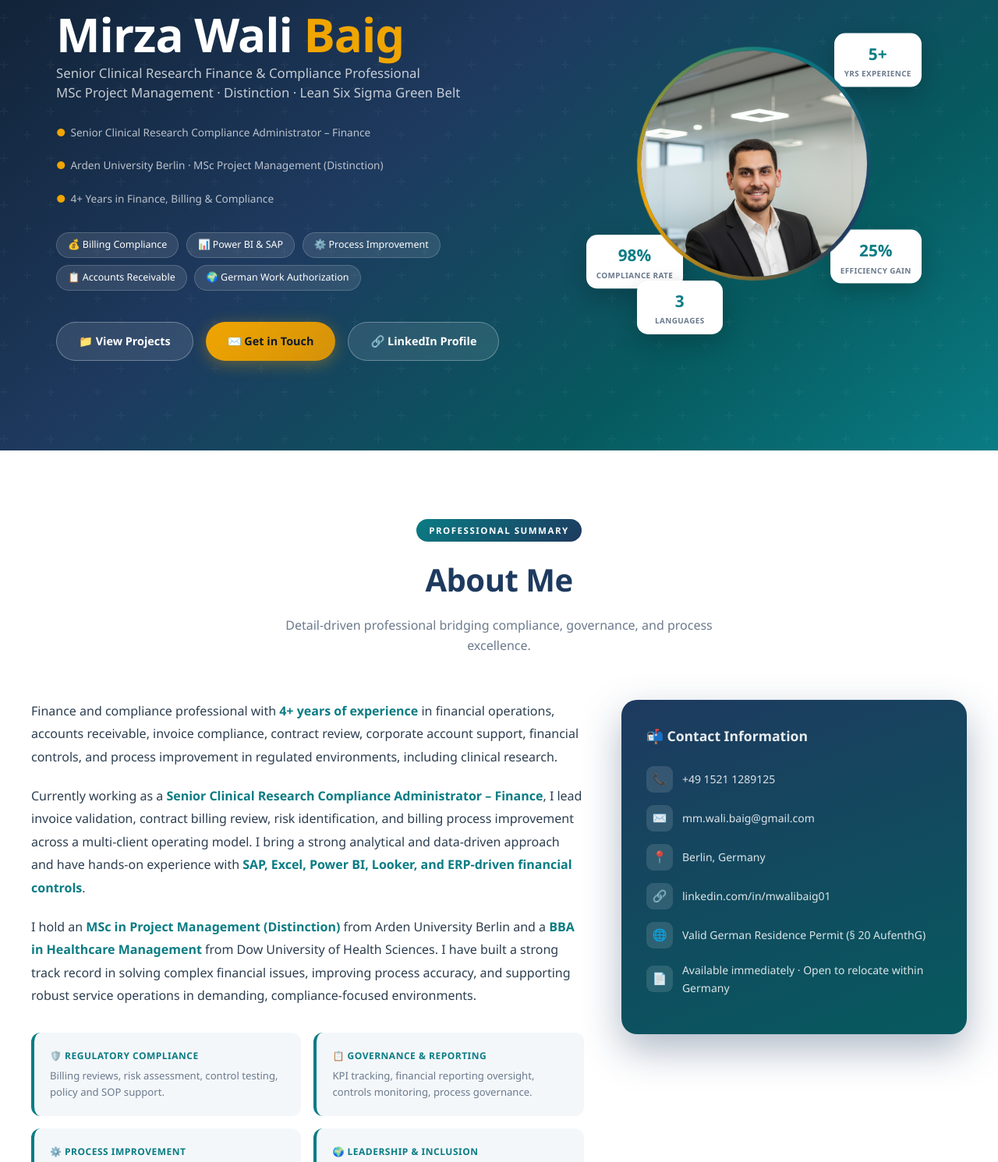
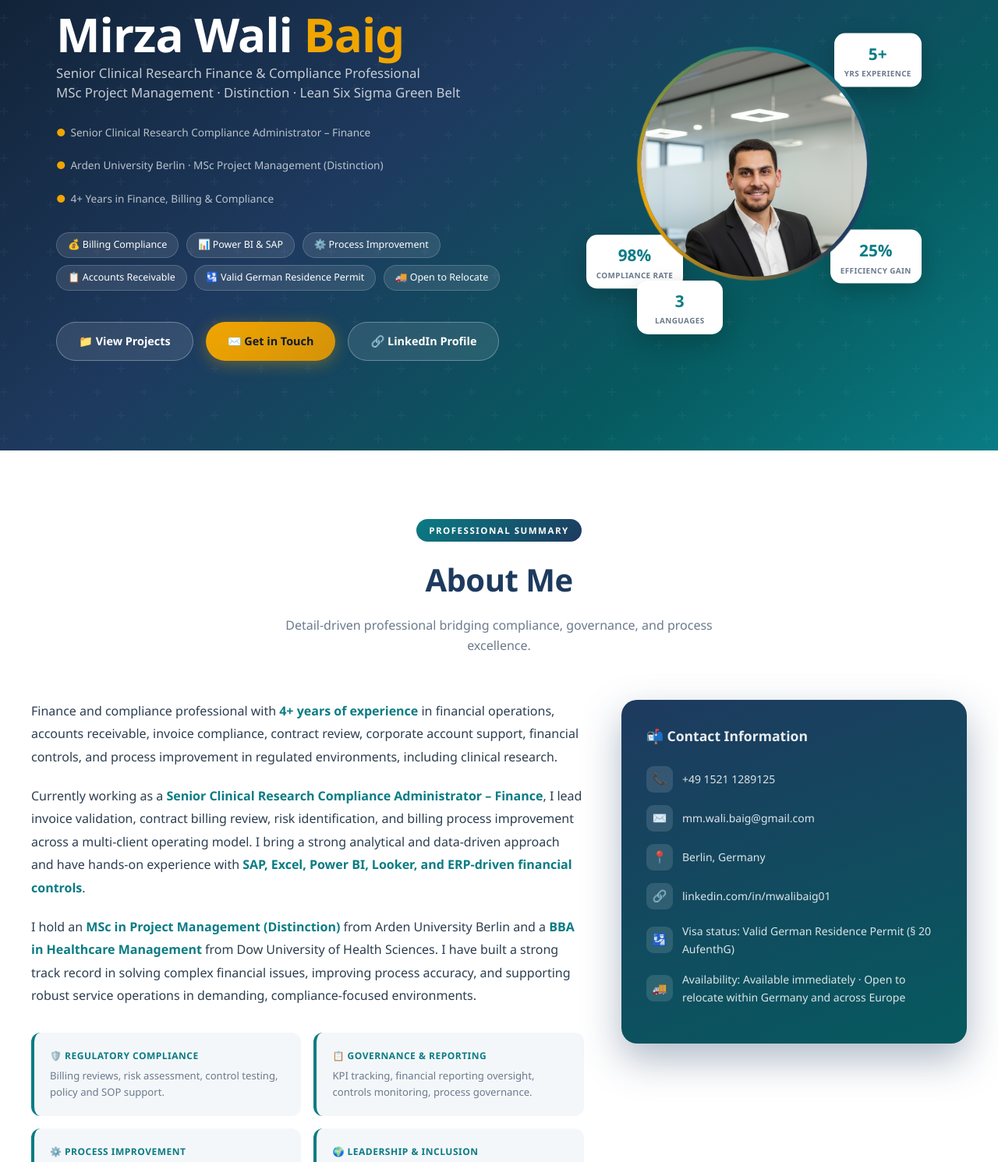
Before and after one commit to Wall-EBaig/Wall-EBaig.github.io, a plain HTML site: page index.html in a window 1280 px wide. Shown: the part 222-1713 px from the top of the page at 78% size. Drawn offline with Linux system fonts and the light colour scheme.

Commit message:
Add visa status and relocation availability

```diff
--- a/index.html
+++ b/index.html
@@ -291,7 +291,8 @@
         <span class="hero-badge">📊 Power BI &amp; SAP</span>
         <span class="hero-badge">⚙️ Process Improvement</span>
         <span class="hero-badge">📋 Accounts Receivable</span>
-        <span class="hero-badge">🌍 German Work Authorization</span>
+        <span class="hero-badge">🛂 Valid German Residence Permit</span>
+        <span class="hero-badge">🚚 Open to Relocate</span>
       </div>
       <div class="hero-cta">
         <a href="#projects" class="btn btn-glass">📁 View Projects</a>
@@ -341,8 +342,8 @@
           <div class="ci"><div class="ci-icon">✉️</div><a href="mailto:mm.wali.baig@gmail.com">mm.wali.baig@gmail.com</a></div>
           <div class="ci"><div class="ci-icon">📍</div><span>Berlin, Germany</span></div>
           <div class="ci"><div class="ci-icon">🔗</div><a href="https://www.linkedin.com/in/mwalibaig01/" target="_blank">linkedin.com/in/mwalibaig01</a></div>
-          <div class="ci"><div class="ci-icon">🌐</div><span>Valid German Residence Permit (§ 20 AufenthG)</span></div>
-          <div class="ci"><div class="ci-icon">📄</div><span>Available immediately · Open to relocate within Germany</span></div>
+          <div class="ci"><div class="ci-icon">🛂</div><span>Visa status: Valid German Residence Permit (§ 20 AufenthG)</span></div>
+          <div class="ci"><div class="ci-icon">🚚</div><span>Availability: Available immediately · Open to relocate within Germany and across Europe</span></div>
         </div>
       </div>
     </div>
```
